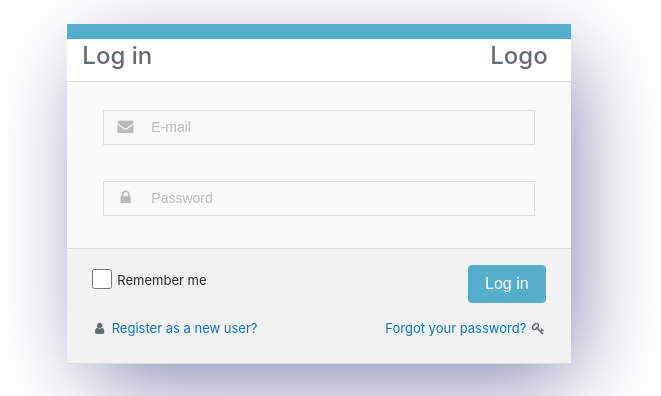
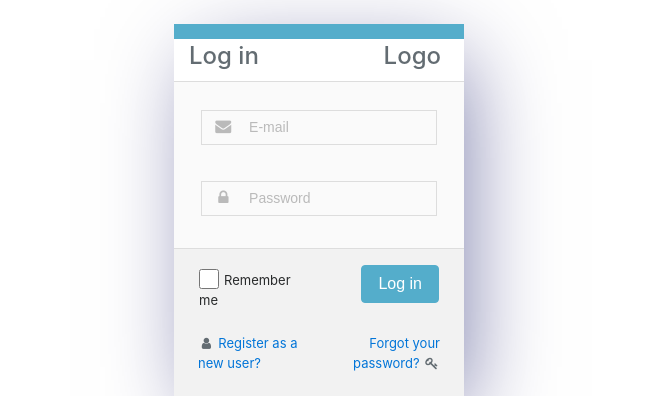
Before and after one commit to PetarBegovic1701/Login-Panel-v2, a plain HTML site: page index.html in a window 1280 px wide. Shown: the top 396 px of the page, without its empty margins (321-982 px from the left). Drawn offline with Linux system fonts and the light colour scheme.

Commit message:
Update index.html
changed to xl-3

```diff
--- a/index.html
+++ b/index.html
@@ -10,7 +10,7 @@
         <link rel="stylesheet" href="css/style.css">
     </head>
     <body>
-        <div class="col-xl-5 col-lg-6 col-md-8 col-sm-7 mx-auto my-4">
+        <div class="col-xl-3 col-lg-6 col-md-8 col-sm-7 mx-auto my-4">
             <form action="Login" method="post" class="form-horizontal form-body shadow-background " id="autofill-override">
                 <div class="row mx-0 py-1 panel-top">
                     <div class="col-6 text-muted">
```
